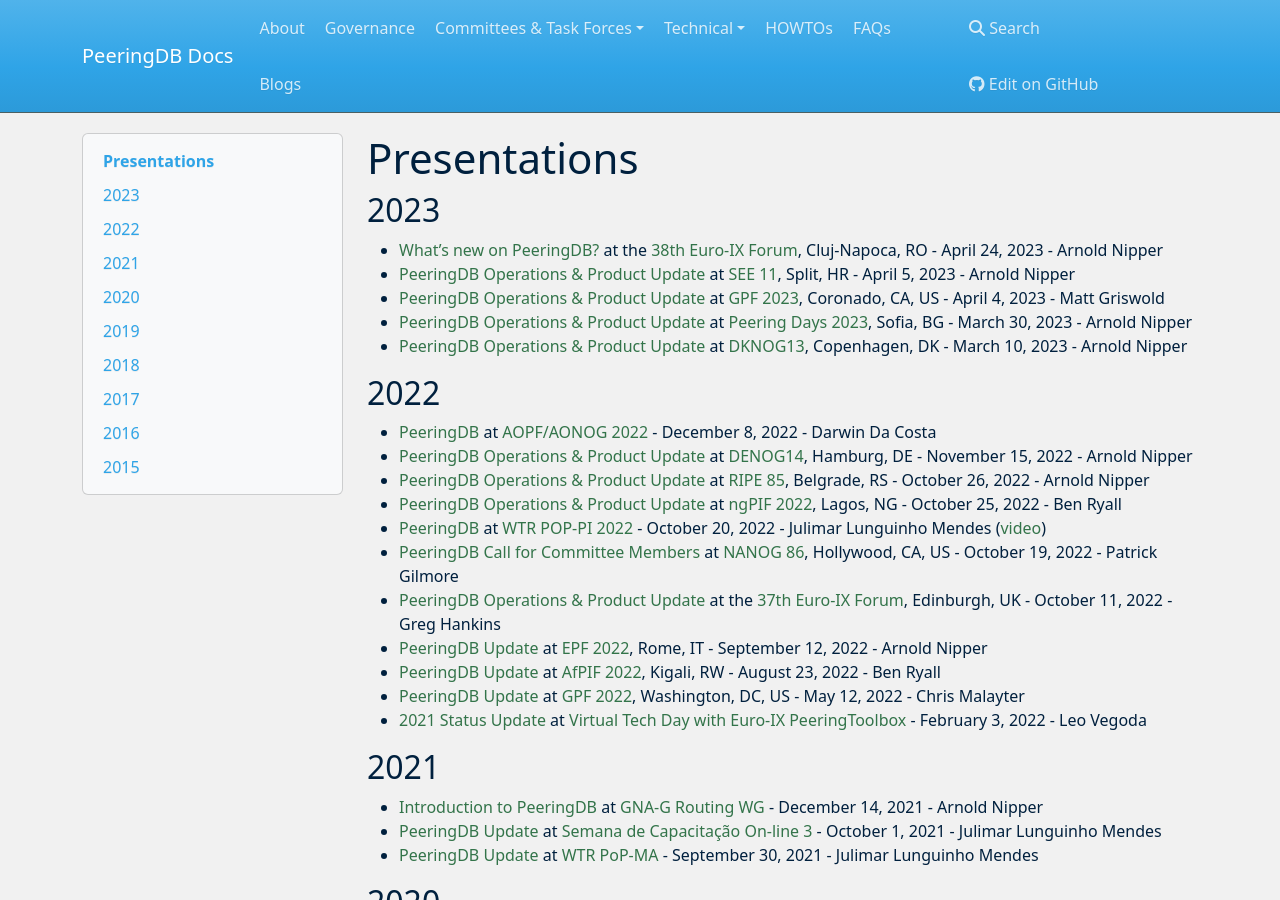
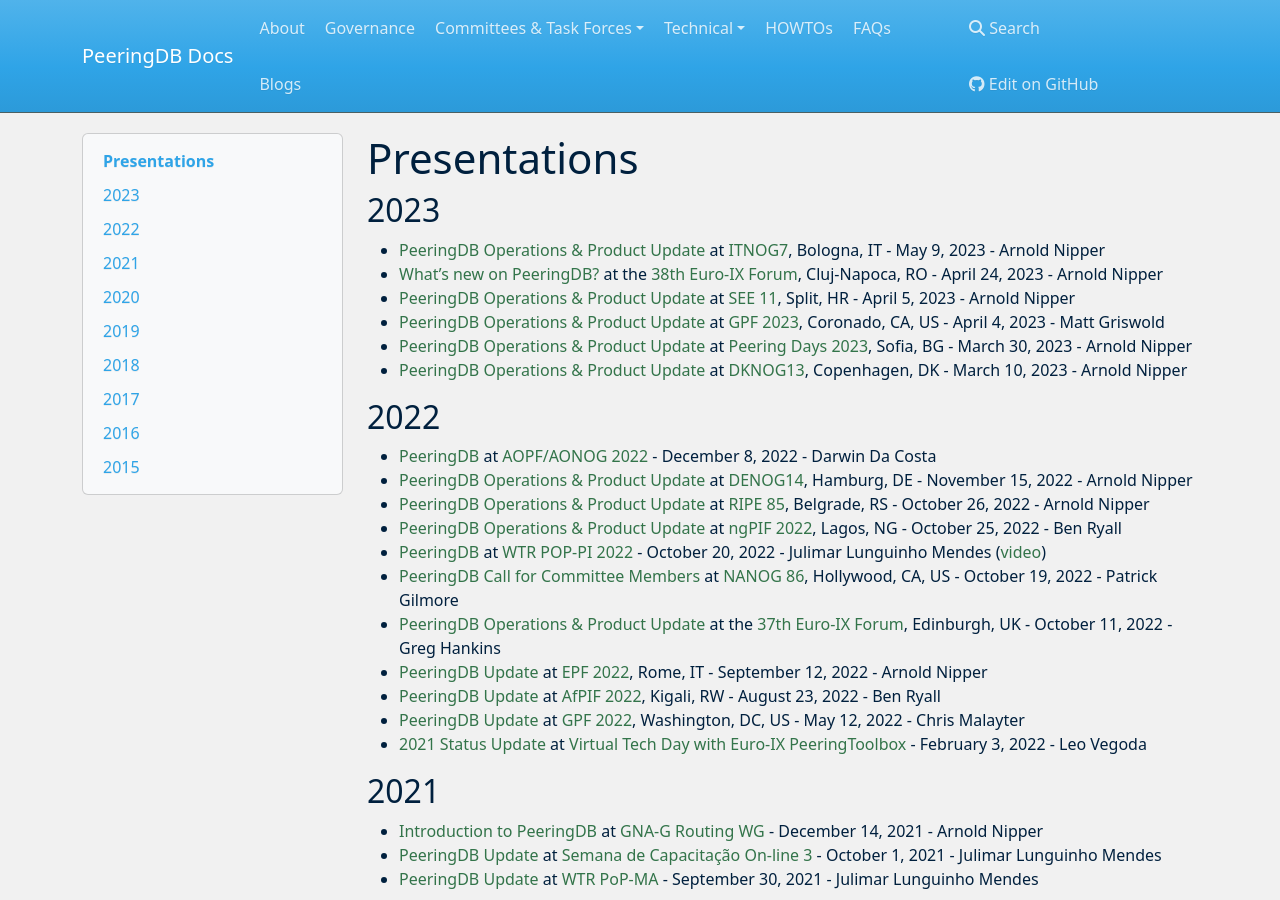
Before and after one commit to peeringdb/docs, an MkDocs documentation site: the page built from docs/presentations.md, in a window 1280 px wide and 900 px high. Built offline with MkDocs 1.6.1, drawn with Linux system fonts in a browser that asks for light colours; nearby versions of some CDN libraries.

Commit message:
Added Arnold's ITNOG presentation.

```diff
--- a/docs/presentations.md
+++ b/docs/presentations.md
@@ -2,6 +2,7 @@
 
 ## 2023
 
+- [PeeringDB Operations & Product Update](presentation/20230510_ITNOG7_Arnold_Nipper.pdf) at [ITNOG7](https://www.itnog.it/itnog7/), Bologna, IT - May 9, 2023 - Arnold Nipper
 - [What’s new on PeeringDB?](presentation/20230424_38_Euro-IX_Arnold_Nipper.pdf) at the [38th Euro-IX Forum](https://www.euro-ix.net/en/events/fora/38th-euro-ix-forum/program/), Cluj-Napoca, RO - April 24, 2023 - Arnold Nipper
 - [PeeringDB Operations & Product Update](presentation/20230404_SEE11_Arnold_Nipper.pdf) at [SEE 11](https://www.ripe.net/participate/meetings/regional-meetings/see/see-11), Split, HR - April 5, 2023 - Arnold Nipper
 - [PeeringDB Operations & Product Update](presentation/20230402_GPF2023_Matt_Griswold.pdf) at [GPF 2023](https://globalpeeringforum.org/agenda/), Coronado, CA, US - April 4, 2023 - Matt Griswold
```
Also changed, not shown: 1 other file.
